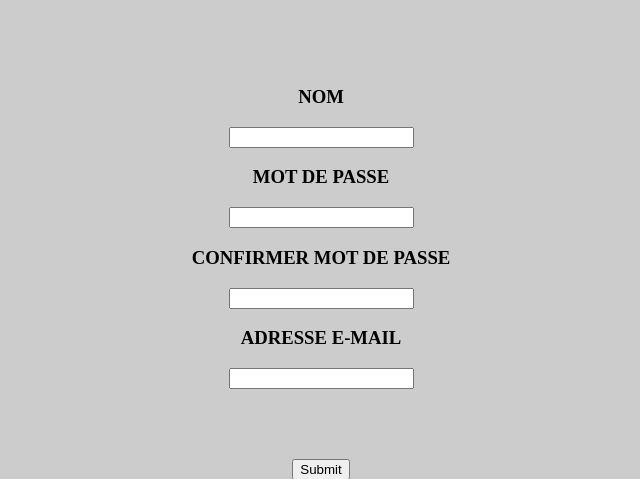
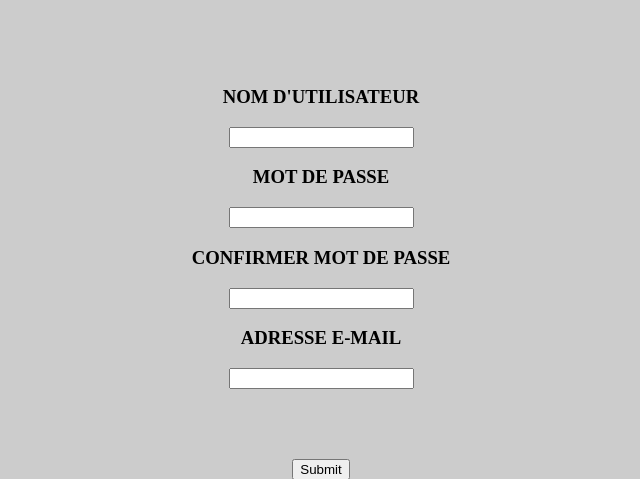
Before and after one commit to SirOlorin/jabasofproject, a PHP site: page /index.php?page=inscription in a window 1280 px wide. Shown: the part 367-846 px from the top of the page, without its empty margins (319-959 px from the left). Run offline with PHP 8.4, Linux system fonts and the light colour scheme.

Commit message:
changement de label

```diff
--- a/inscription.php
+++ b/inscription.php
@@ -16,7 +16,7 @@ if ($_SERVER['REQUEST_METHOD'] != 'POST') {
     '
                 <form method="post" action="">
                 <center>
-                    <h3>NOM</h3>
+                    <h3>NOM D\'UTILISATEUR</h3>
                     <p>
                         <input type="text" name="user_name" id="NOM">
                     </p>
```
